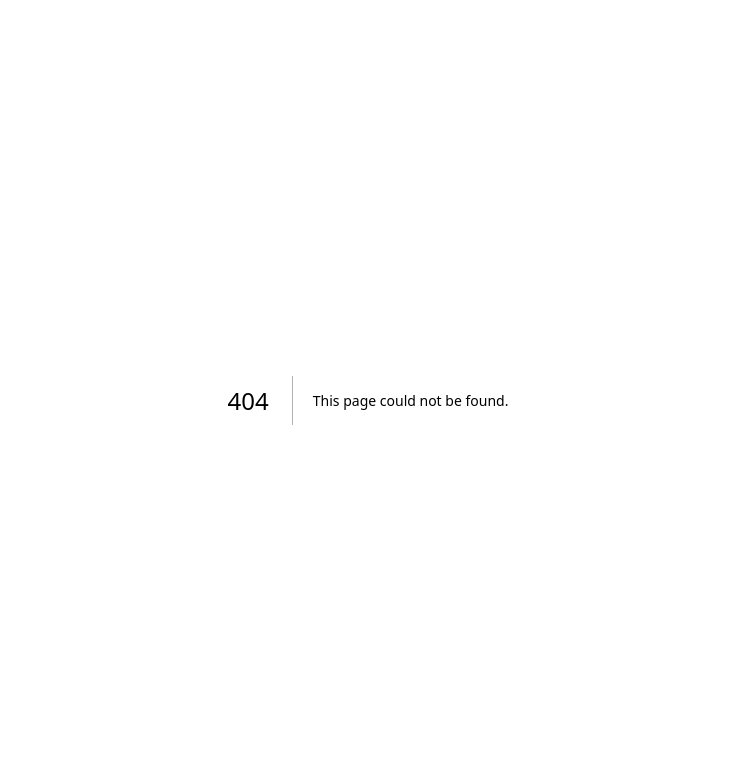
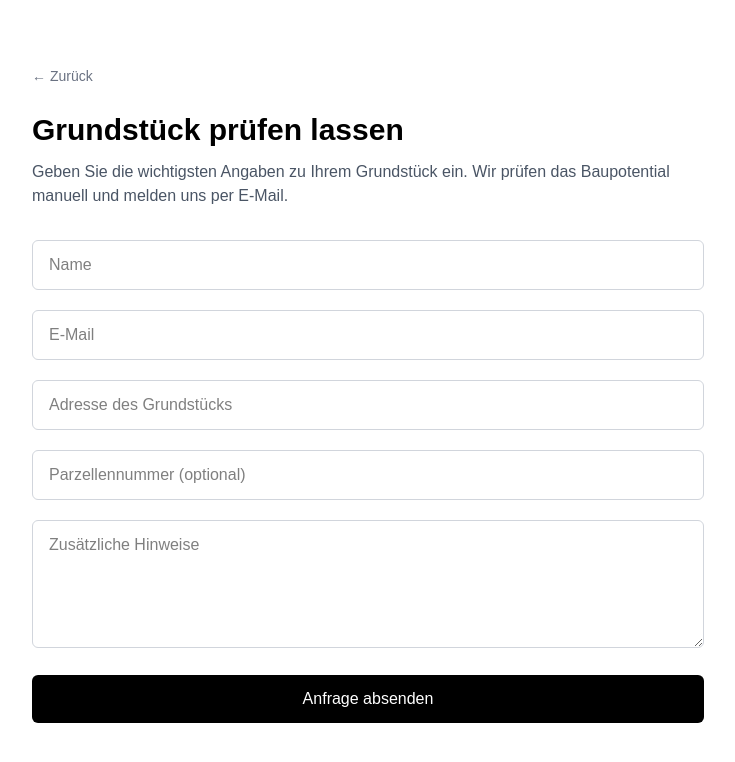
Before and after one commit to Davidgerber11/baupotential-website, a Next.js app: page /order in a window 1280 px wide. Before the commit this address had no page. Shown: the top 762 px of the page, without its empty margins (272-1007 px from the left). Built offline with nearby package versions, Linux system fonts and the light colour scheme.

Commit message:
added homepage and order page

```diff
--- /dev/null
+++ b/app/order/page.tsx
@@ -0,0 +1,57 @@
+export default function OrderPage() {
+  return (
+    <main className="min-h-screen bg-white text-black px-6 py-16">
+      <div className="max-w-2xl mx-auto space-y-8">
+        <div>
+          <a href="/" className="text-sm text-gray-500 hover:text-black">
+            ← Zurück
+          </a>
+
+          <h1 className="mt-6 text-3xl font-semibold">
+            Grundstück prüfen lassen
+          </h1>
+
+          <p className="mt-3 text-gray-600">
+            Geben Sie die wichtigsten Angaben zu Ihrem Grundstück ein. Wir
+            prüfen das Baupotential manuell und melden uns per E-Mail.
+          </p>
+        </div>
+
+        <form className="space-y-5">
+          <input
+            className="w-full border border-gray-300 rounded-md px-4 py-3"
+            placeholder="Name"
+          />
+
+          <input
+            className="w-full border border-gray-300 rounded-md px-4 py-3"
+            placeholder="E-Mail"
+            type="email"
+          />
+
+          <input
+            className="w-full border border-gray-300 rounded-md px-4 py-3"
+            placeholder="Adresse des Grundstücks"
+          />
+
+          <input
+            className="w-full border border-gray-300 rounded-md px-4 py-3"
+            placeholder="Parzellennummer (optional)"
+          />
+
+          <textarea
+            className="w-full border border-gray-300 rounded-md px-4 py-3 min-h-32"
+            placeholder="Zusätzliche Hinweise"
+          />
+
+          <button
+            type="submit"
+            className="w-full bg-black text-white px-6 py-3 rounded-md hover:bg-gray-800 transition"
+          >
+            Anfrage absenden
+          </button>
+        </form>
+      </div>
+    </main>
+  );
+}
--- a/app/page.tsx
+++ b/app/page.tsx
@@ -1,65 +1,24 @@
-import Image from "next/image";
-
 export default function Home() {
   return (
-    <div className="flex flex-col flex-1 items-center justify-center bg-zinc-50 font-sans dark:bg-black">
-      <main className="flex flex-1 w-full max-w-3xl flex-col items-center justify-between py-32 px-16 bg-white dark:bg-black sm:items-start">
-        <Image
-          className="dark:invert"
-          src="/next.svg"
-          alt="Next.js logo"
-          width={100}
-          height={20}
-          priority
-        />
-        <div className="flex flex-col items-center gap-6 text-center sm:items-start sm:text-left">
-          <h1 className="max-w-xs text-3xl font-semibold leading-10 tracking-tight text-black dark:text-zinc-50">
-            To get started, edit the page.tsx file.
+    <main className="min-h-screen flex items-center justify-center bg-white text-black">
+      <div className="max-w-xl text-center space-y-6">
+
+        <h1 className="text-4xl font-semibold">
+          Baupotential für Ihr Grundstück
         </h1>
-          <p className="max-w-md text-lg leading-8 text-zinc-600 dark:text-zinc-400">
-            Looking for a starting point or more instructions? Head over to{" "}
+
+        <p className="text-lg text-gray-600">
+          Erhalten Sie eine erste Einschätzung zur bebaubaren Fläche Ihres Grundstücks – schnell und einfach.
+        </p>
+
         <a
-              href="https://vercel.com/templates?framework=next.js&utm_source=create-next-app&utm_medium=appdir-template-tw&utm_campaign=create-next-app"
-              className="font-medium text-zinc-950 dark:text-zinc-50"
+          href="/order"
+          className="inline-block bg-black text-white px-6 py-3 rounded-md hover:bg-gray-800 transition"
         >
-              Templates
-            </a>{" "}
-            or the{" "}
-            <a
-              href="https://nextjs.org/learn?utm_source=create-next-app&utm_medium=appdir-template-tw&utm_campaign=create-next-app"
-              className="font-medium text-zinc-950 dark:text-zinc-50"
-            >
-              Learning
-            </a>{" "}
-            center.
-          </p>
-        </div>
-        <div className="flex flex-col gap-4 text-base font-medium sm:flex-row">
-          <a
-            className="flex h-12 w-full items-center justify-center gap-2 rounded-full bg-foreground px-5 text-background transition-colors hover:bg-[#383838] dark:hover:bg-[#ccc] md:w-[158px]"
-            href="https://vercel.com/new?utm_source=create-next-app&utm_medium=appdir-template-tw&utm_campaign=create-next-app"
-            target="_blank"
-            rel="noopener noreferrer"
-          >
-            <Image
-              className="dark:invert"
-              src="/vercel.svg"
-              alt="Vercel logomark"
-              width={16}
-              height={16}
-            />
-            Deploy Now
+          Grundstück prüfen lassen
         </a>
-          <a
-            className="flex h-12 w-full items-center justify-center rounded-full border border-solid border-black/[.08] px-5 transition-colors hover:border-transparent hover:bg-black/[.04] dark:border-white/[.145] dark:hover:bg-[#1a1a1a] md:w-[158px]"
-            href="https://nextjs.org/docs?utm_source=create-next-app&utm_medium=appdir-template-tw&utm_campaign=create-next-app"
-            target="_blank"
-            rel="noopener noreferrer"
-          >
-            Documentation
-          </a>
+
       </div>
     </main>
-    </div>
   );
 }
```
Lines whose indentation alone changed are shown as unchanged.
